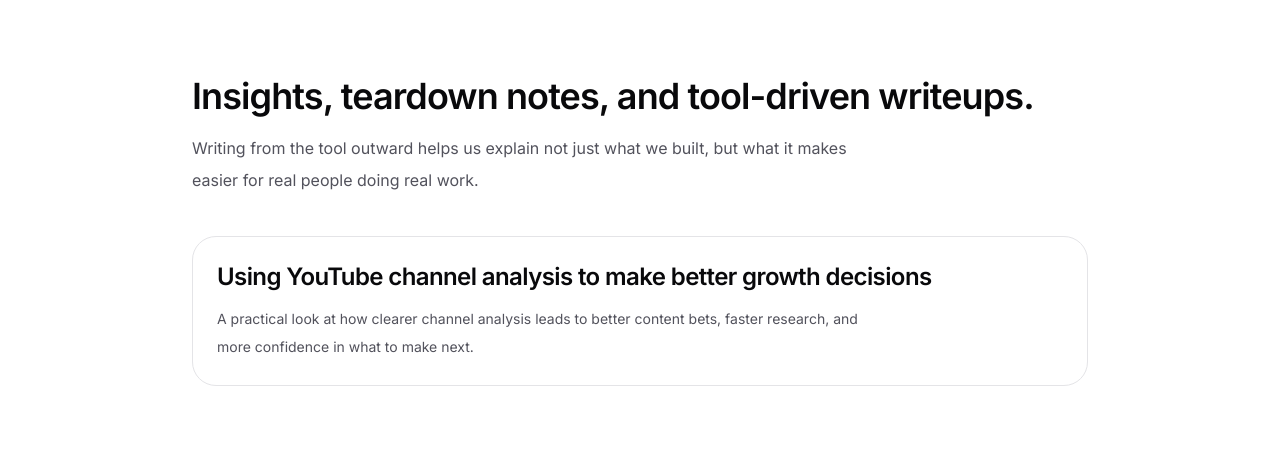
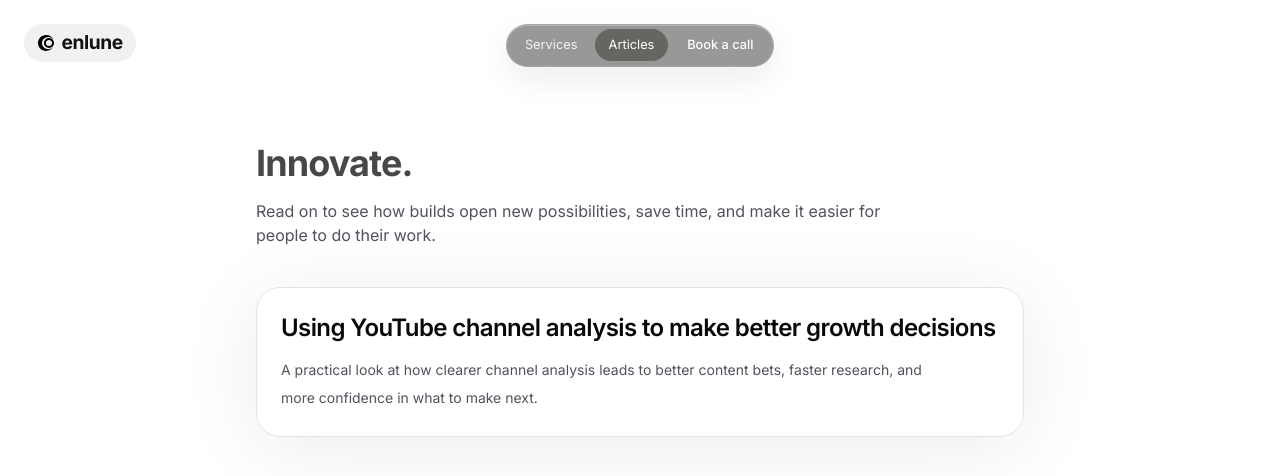
Before and after one commit to adams1mon/enlune, a Next.js app in the folder enlune-site/: page /articles in a window 1280 px wide. Shown: the top 476 px of the page. Built offline with nearby package versions, Linux system fonts and the light colour scheme.

Commit message:
better articles pages

```diff
--- a/enlune-site/package.json
+++ b/enlune-site/package.json
@@ -11,6 +11,7 @@
   "dependencies": {
     "@calcom/embed-react": "^1.5.3",
     "@vercel/analytics": "^2.0.1",
+    "clsx": "^2.1.1",
     "date-fns": "^4.3.0",
     "next": "16.2.6",
     "openai": "^6.39.0",
--- /dev/null
+++ b/enlune-site/src/app/articles/layout.tsx
@@ -0,0 +1,60 @@
+import Link from "next/link";
+import type { ReactNode } from "react";
+import { BrandBadge } from "@/components/ui/brand-badge";
+import { Button } from "@/components/ui/button";
+import { Container } from "@/components/ui/container";
+import { NavChip } from "@/components/ui/nav-chip";
+
+const navItems = [
+  { label: "Services", href: "/#services" },
+  { label: "Articles", href: "/articles", active: true },
+] as const;
+
+export default function ArticlesLayout({
+  children,
+}: {
+  children: ReactNode;
+}) {
+  return (
+    <>
+      <div className="sticky top-0 z-50 px-4 pt-4 sm:px-6 sm:pt-6">
+        <Container>
+          <header className="flex flex-col items-center gap-2 sm:grid sm:grid-cols-[1fr_auto_1fr] sm:items-start">
+              <Link
+                href="/"
+                aria-label="Enlune home"
+                className="rounded-full"
+              >
+                <BrandBadge
+                  className="w-fit sm:float-left bg-[rgb(120,120,120,0.1)] backdrop-blur-md"
+                  textClassName="text-ink"
+                  logoClassName="text-black"
+                />
+              </Link>
+
+            <nav aria-label="Primary" className="nav-cluster bg-[rgb(50,50,50,0.5)]">
+              {navItems.map((item) => (
+                <NavChip
+                  key={item.label}
+                  href={item.href}
+                  active={item.active}
+                  ariaCurrent={item.active ? "page" : undefined}
+                >
+                  {item.label}
+                </NavChip>
+              ))}
+
+              <Button href="/#book" size="sm" className="text-white font-regular">
+                Book a call
+              </Button>
+            </nav>
+
+            <div className="hidden md:block" aria-hidden="true" />
+          </header>
+        </Container>
+      </div>
+
+      {children}
+    </>
+  );
+}
--- a/enlune-site/src/app/articles/page.tsx
+++ b/enlune-site/src/app/articles/page.tsx
@@ -12,15 +12,19 @@ const articles = [
 export default function ArticlesIndexPage() {
   return (
     <main className="min-h-screen bg-white px-6 py-16 text-zinc-950 lg:px-8">
-      <div className="mx-auto max-w-4xl">
-        <h1 className="mt-3 text-4xl font-semibold tracking-tight">Insights, teardown notes, and tool-driven writeups.</h1>
-        <p className="mt-4 max-w-2xl text-base leading-8 text-zinc-600">
-          Writing from the tool outward helps us explain not just what we built, but what it makes easier for real people doing real work.
+      <div className="mx-auto max-w-3xl">
+        <h1 className="mt-3 text-4xl font-bold tracking-tight text-black/72">Innovate.</h1>
+        { /* <h1 className="mt-3 text-4xl font-semibold tracking-tight text-black/70">Our builds tell a story.</h1> */ }
+        <p className="mt-4 max-w-2xl text-base leading-6 text-zinc-600">
+          Read on to see how builds open new possibilities, save time, and make it easier for people to do their work.
         </p>
 
         <div className="mt-10 grid gap-4">
           {articles.map((article) => (
-            <article className="rounded-3xl border border-zinc-200 p-6 transition hover:border-zinc-300 hover:bg-zinc-50/60" key={article.slug}>
+            <article
+              className="rounded-3xl border border-zinc-200 p-6 transition hover:border-zinc-300 hover:bg-zinc-50/60 shadow-[0_10px_80px_rgba(0,0,0,0.08)]"
+              key={article.slug}
+            >
               <Link className="block" href={`/articles/${article.slug}`}>
                 <h2 className="text-2xl font-semibold tracking-tight">{article.title}</h2>
                 <p className="mt-3 max-w-2xl text-sm leading-7 text-zinc-600">{article.description}</p>
--- a/enlune-site/src/app/globals.css
+++ b/enlune-site/src/app/globals.css
@@ -264,6 +264,17 @@
     min-height: 24.25rem;
     padding: 1.5rem;
     border-radius: var(--radius-card);
+    opacity: 0;
+    transform: translateY(12px);
+    transition:
+      opacity 0.7s cubic-bezier(0.22, 1, 0.36, 1),
+      transform 0.7s cubic-bezier(0.22, 1, 0.36, 1);
+    will-change: opacity, transform;
+  }
+
+  .process-card[data-visible="true"] {
+    opacity: 1;
+    transform: translateY(0);
   }
 
   .process-card::before {
@@ -296,6 +307,20 @@
     min-height: 100%;
     flex-direction: column;
     justify-content: flex-end;
+  }
+
+  @media (prefers-reduced-motion: reduce) {
+    .process-card {
+      opacity: 1;
+      transform: none;
+      transition: none;
+    }
+
+    .value-card {
+      opacity: 1;
+      transform: none;
+      transition: none;
+    }
   }
 
   .value-carousel {
@@ -338,6 +363,17 @@
     border-radius: var(--radius-card);
     user-select: none;
     -webkit-user-select: none;
+    opacity: 0;
+    transform: translateY(12px);
+    transition:
+      opacity 0.7s cubic-bezier(0.22, 1, 0.36, 1),
+      transform 0.7s cubic-bezier(0.22, 1, 0.36, 1);
+    will-change: opacity, transform;
+  }
+
+  .value-card[data-visible="true"] {
+    opacity: 1;
+    transform: translateY(0);
   }
 
   .value-card::before {
--- a/enlune-site/src/app/tools/youtube-analyzer/transcript/page.tsx
+++ b/enlune-site/src/app/tools/youtube-analyzer/transcript/page.tsx
@@ -1,5 +1,6 @@
 import { DirectTranscriptScreen } from '@/tools/youtube-analyzer/components/direct-transcript-screen';
 
+// TODO: is this used?
 export default function YouTubeAnalyzerTranscriptPage() {
   return <DirectTranscriptScreen />;
 }
--- a/enlune-site/src/components/ui/brand-badge.tsx
+++ b/enlune-site/src/components/ui/brand-badge.tsx
@@ -1,9 +1,21 @@
-function BrandLogo() {
+import clsx from "clsx";
+
+type BrandLogoProps = {
+  className?: string;
+};
+
+type BrandBadgeProps = {
+  className?: string;
+  logoClassName?: string;
+  textClassName?: string;
+};
+
+function BrandLogo({ className }: BrandLogoProps) {
   return (
     <svg
       viewBox="0 0 28 28"
       aria-hidden="true"
-      className="h-4 w-4 text-white/80"
+      className={clsx("h-4 w-4", className)}
       fill="none"
       xmlns="http://www.w3.org/2000/svg"
     >
@@ -19,11 +31,25 @@ function BrandLogo() {
   );
 }
 
-export function BrandBadge() {
+export function BrandBadge({
+  className,
+  logoClassName,
+  textClassName,
+}: BrandBadgeProps) {
   return (
-    <div className="flex items-center gap-2 rounded-full px-[0.85rem] py-[0.28rem]">
-      <BrandLogo />
-      <span className="font-display text-[1.2rem] font-bold tracking-tight text-white/80">
+    <div
+      className={clsx(
+        "flex items-center gap-2 rounded-full px-[0.85rem] py-[0.28rem]",
+        className,
+      )}
+    >
+      <BrandLogo className={logoClassName} />
+      <span
+        className={clsx(
+          "font-display text-[1.2rem] font-bold tracking-tight",
+          textClassName,
+        )}
+      >
         enlune
       </span>
     </div>
--- a/enlune-site/src/components/ui/button.tsx
+++ b/enlune-site/src/components/ui/button.tsx
@@ -14,7 +14,7 @@ export function Button({
   className,
   href,
   size = "md",
-  variant = "primary",
+  variant,
   ...props
 }: ButtonProps) {
   return (
@@ -23,7 +23,8 @@ export function Button({
       className={[
         "button-pill",
         size === "sm" ? "button-pill--sm" : "button-pill--md",
-        variant === "surface" ? "button-pill--surface" : "button-pill--primary",
+        variant === "surface" ? "button-pill--surface" :
+        variant === "primary" ? "button-pill--primary" : "",
         className,
       ]
         .filter(Boolean)
--- /dev/null
+++ b/enlune-site/src/components/ui/reveal-on-view.tsx
@@ -0,0 +1,56 @@
+"use client";
+
+import { useEffect, useRef, useState } from "react";
+import type { CSSProperties, ReactNode } from "react";
+
+type RevealOnViewProps = {
+  children: ReactNode;
+  className?: string;
+  style?: CSSProperties;
+};
+
+export function RevealOnView({
+  children,
+  className,
+  style,
+}: RevealOnViewProps) {
+  const [isVisible, setIsVisible] = useState(false);
+  const rootRef = useRef<HTMLElement | null>(null);
+
+  useEffect(() => {
+    const node = rootRef.current;
+
+    if (!node || isVisible) {
+      return;
+    }
+
+    const observer = new IntersectionObserver(
+      ([entry]) => {
+        if (!entry?.isIntersecting) {
+          return;
+        }
+
+        setIsVisible(true);
+        observer.disconnect();
+      },
+      {
+        threshold: 0.4,
+      },
+    );
+
+    observer.observe(node);
+
+    return () => observer.disconnect();
+  }, [isVisible]);
+
+  return (
+    <article
+      ref={rootRef}
+      className={className}
+      data-visible={isVisible ? "true" : "false"}
+      style={style}
+    >
+      {children}
+    </article>
+  );
+}
--- a/enlune-site/src/components/ui/value-carousel.tsx
+++ b/enlune-site/src/components/ui/value-carousel.tsx
@@ -3,6 +3,7 @@
 import Image from "next/image";
 import { useEffect, useRef, useState } from "react";
 import type { CSSProperties, PointerEvent as ReactPointerEvent } from "react";
+import { RevealOnView } from "@/components/ui/reveal-on-view";
 
 type ValueCard = {
   title: string;
@@ -198,14 +199,15 @@ export function ValueCarousel({ cards }: ValueCarouselProps) {
         onPointerUp={endDrag}
         onPointerCancel={endDrag}
       >
-        {cards.map((card) => (
-          <article
+        {cards.map((card, index) => (
+          <RevealOnView
             key={card.title}
             className="value-card"
             style={
               {
                 "--value-card-hue": `${card.hue}`,
                 "--value-card-stars-position": card.starsPosition,
+                transitionDelay: `${index * 110}ms`,
               } as CSSProperties
             }
           >
@@ -229,7 +231,7 @@ export function ValueCarousel({ cards }: ValueCarouselProps) {
                 {card.description}
               </p>
             </div>
-          </article>
+          </RevealOnView>
         ))}
       </div>
 
--- a/enlune-site/src/tools/youtube-analyzer/components/direct-transcript-screen.tsx
+++ b/enlune-site/src/tools/youtube-analyzer/components/direct-transcript-screen.tsx
@@ -14,7 +14,7 @@ export function DirectTranscriptScreen() {
   const mailtoHref = useMemo(() => {
     const subject = `Single-video access request${name ? ` — ${name}` : ''}`;
     const body = [
-      'Hi Enlune,',
+      'Hi,',
       '',
       'I’d like access to the single-video analysis tool.',
       '',
```
Also changed, not shown: enlune-site/src/app/page.tsx (+14 -6 lines), 1 other file (tests, documents, lock files or other folders).
